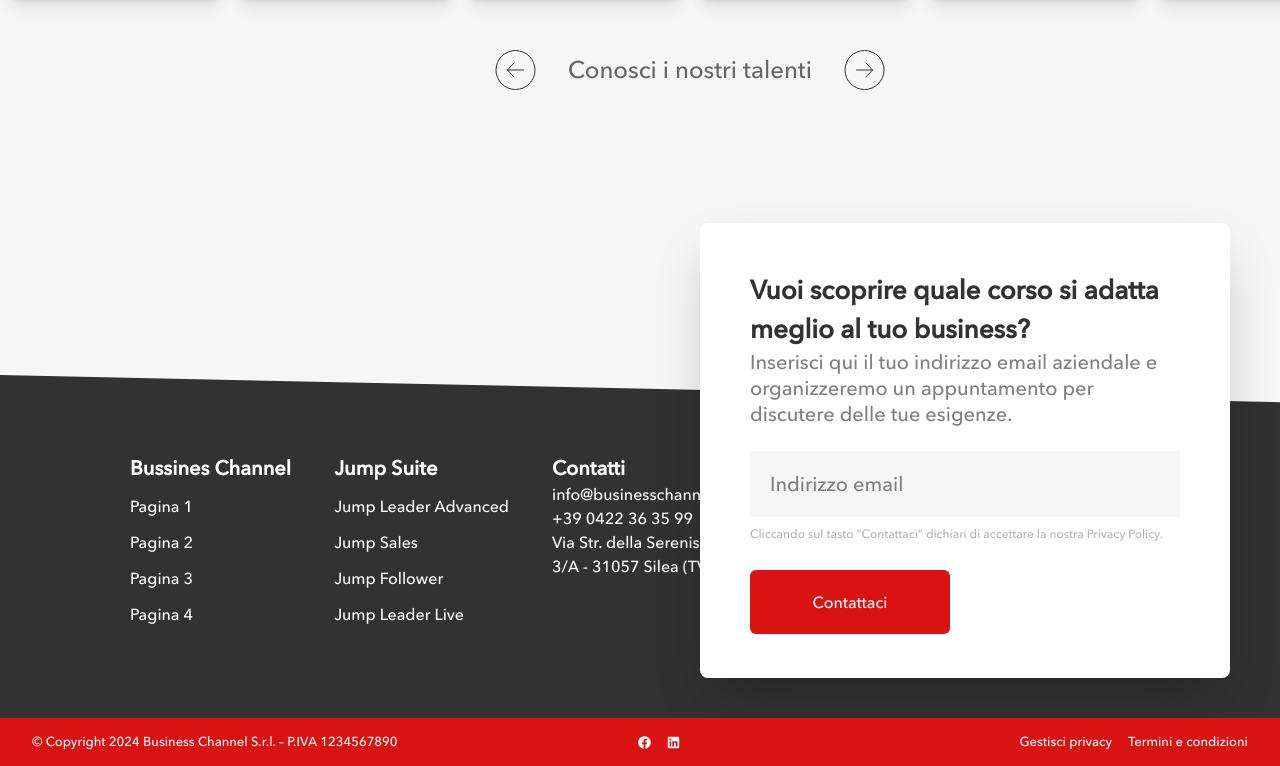
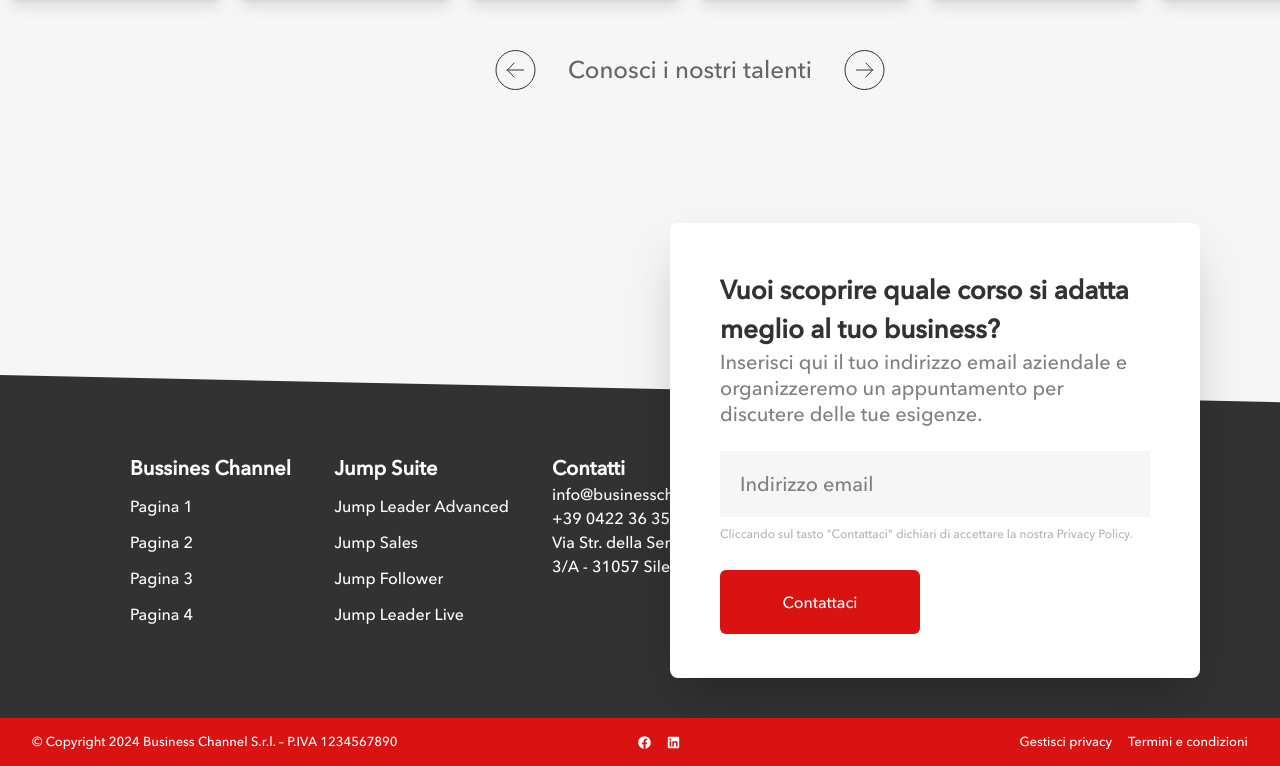
Before and after one commit to emilianogarciaok/bussines-channel, a Next.js app: page / in a window 1280 px wide. Shown: the part 6030-6796 px from the top of the page. Built offline with nearby package versions, Linux system fonts and the light colour scheme.

Commit message:
Footer Style

```diff
--- a/components/Footer.jsx
+++ b/components/Footer.jsx
@@ -38,7 +38,7 @@ export const Footer = () => {
         </div>
       </div>
       {/* Form */}
-      <div className="md:text-start text-center w-full md:w-[530px] h-[455px]  mx-auto xl:absolute  flex flex-col items-center justify-center px-[50px] bg-white rounded-lg shadow-2xl xl:mr-[50px]  xl:right-0">
+      <div className="md:text-start text-center w-full md:w-[530px] h-[455px]  mx-auto xl:absolute  flex flex-col items-center justify-center px-[50px] bg-white rounded-lg shadow-2xl xl:mr-[80px]  xl:right-0">
         <div className="w-full  h-[150px] flex items-center justify-start  flex-col  ">
           <h3 className="text-[20px] md:text-[26px] font-bold text-secondary-700 ">
             Vuoi scoprire quale corso si adatta meglio al tuo business?
```
